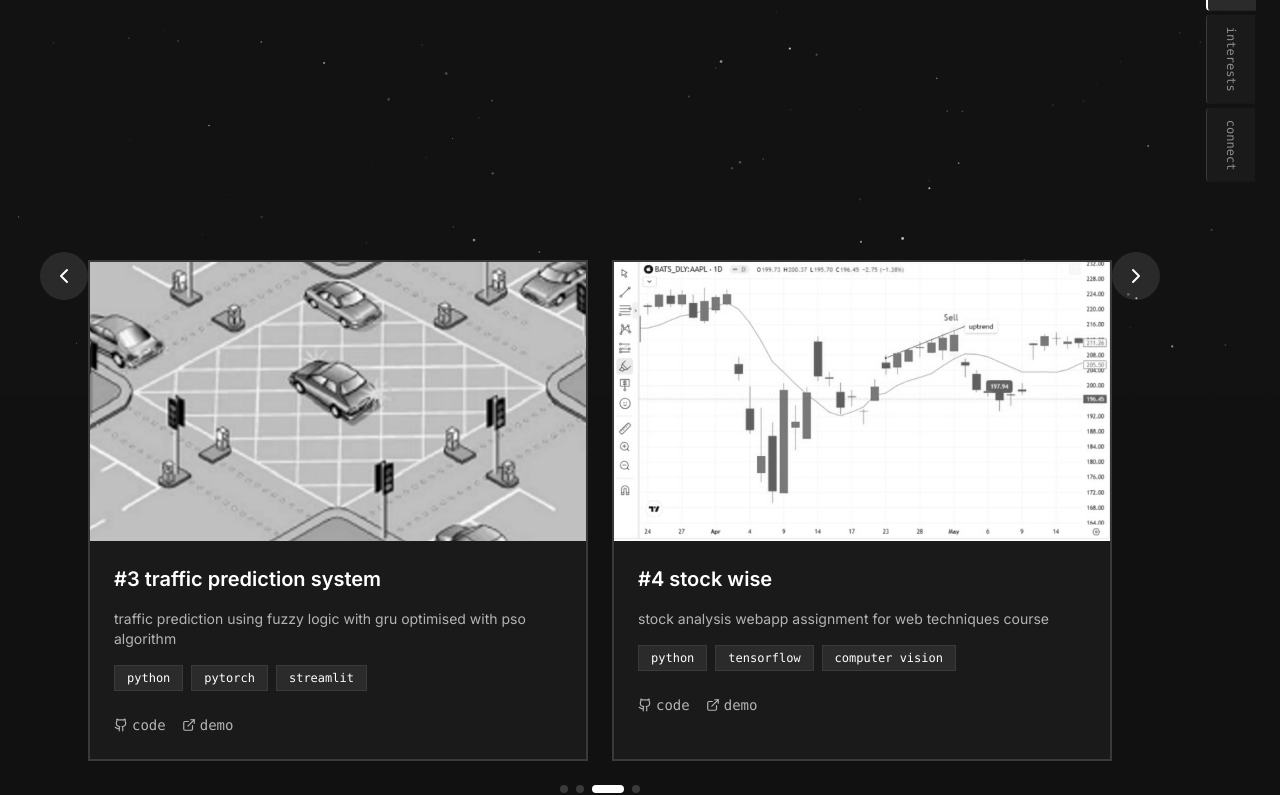
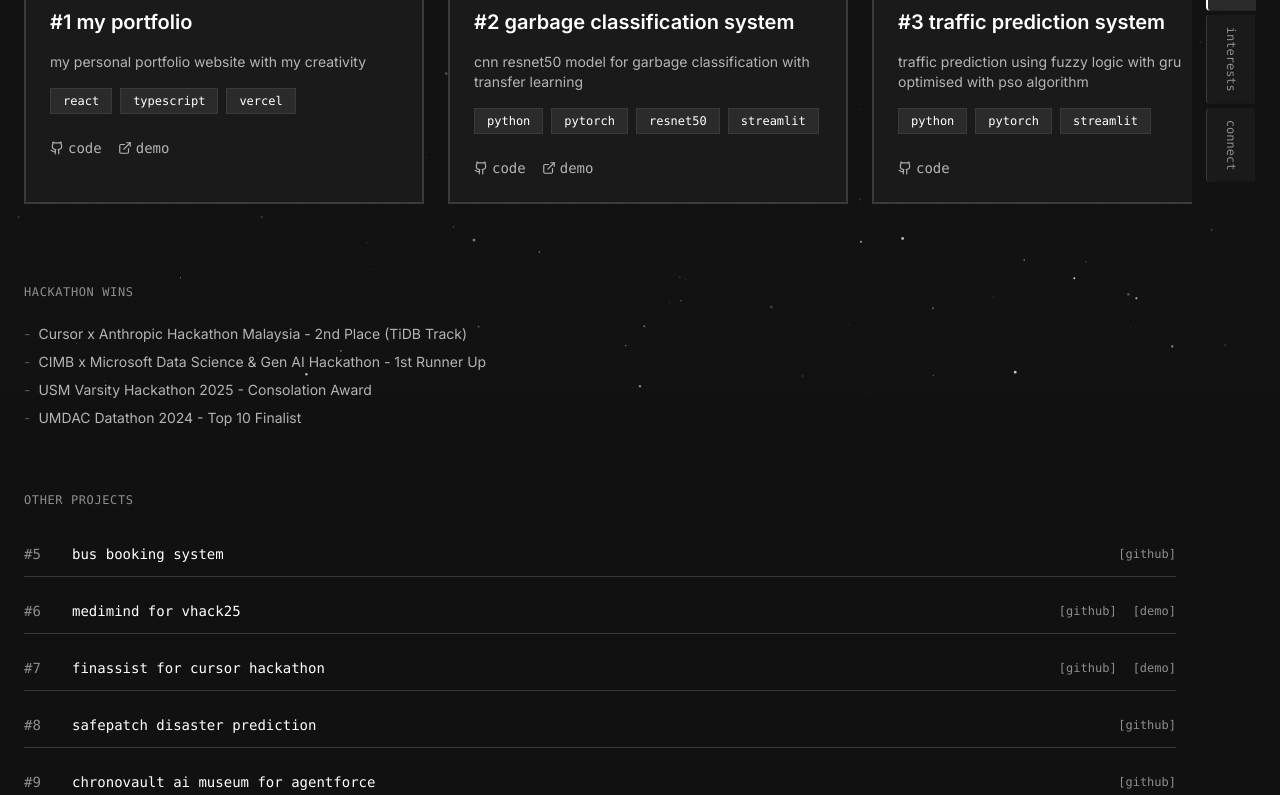
Before and after one commit to pangtengg/Portfolio, a React (Vite) app: page /projects in a window 1280 px wide. Shown: the part 405-1200 px from the top of the page. Built offline with nearby package versions, Linux system fonts and the light colour scheme.

Commit message:
update projects page

```diff
--- a/src/app/pages/Projects.tsx
+++ b/src/app/pages/Projects.tsx
@@ -1,6 +1,6 @@
-import { useState, useEffect } from 'react';
+import { useState } from 'react';
 import { motion, AnimatePresence } from 'motion/react';
-import { Github, ExternalLink, X, ChevronLeft, ChevronRight } from 'lucide-react';
+import { Github, ExternalLink, X } from 'lucide-react';
 
 const featuredProjects = [
   {
@@ -36,7 +36,7 @@ const featuredProjects = [
     title: 'stock wise',
     summary: 'stock analysis webapp assignment for web techniques course',
     description: 'built for web techniques course project, learned web development with html, css & javascript and used alpha vantage api to fetch stock data',
-    tags: ['python', 'tensorflow', 'computer vision'],
+    tags: ['html', 'css', 'javascript'],
     image: '/stockwise.jpg',
     github: 'https://github.com/pangtengg/StockAnalyser',
     demo: '#',
@@ -45,54 +45,17 @@ const featuredProjects = [
 
 const otherProjects = [
   { id: 5, title: 'bus booking system', github: 'https://github.com/pangtengg/BusBookingSystem', demo: '#' },
-  { id: 6, title: 'medimind for vhack25', github: 'https://github.com/Xuannn28/vhack2025', demo: '#' },
-  { id: 7, title: 'finassist for cursor hackathon', github: 'https://github.com/yccccc12/finance-assistance', demo: '#' },
-  { id: 8, title: 'disaster prediction', github: 'https://github.com/pangtengg/disaster-prediction', demo: '#' },
-  { id: 9, title: 'chronovault ai for agentforce', github: 'https://github.com/AMBERKUEH/agentforce', demo: '#' },
-  { id: 10, title: 'energy mind for hackomania', github: 'https://github.com/pangtengg/energymind', demo: '#' },
+  { id: 6, title: 'medimind for vhack25', github: 'https://github.com/Xuannn28/vhack2025', demo: 'https://youtu.be/1X-N-HAiz5s' },
+  { id: 7, title: 'finassist for cursor hackathon', github: 'https://github.com/yccccc12/finance-assistance', demo: 'https://devpost.com/software/finger' },
+  { id: 8, title: 'safepatch disaster prediction', github: 'https://github.com/pangtengg/disaster-prediction', demo: '#' },
+  { id: 9, title: 'chronovault ai museum for agentforce', github: 'https://github.com/AMBERKUEH/agentforce', demo: '#' },
+  { id: 10, title: 'energy mind for hackomania', github: 'https://github.com/pangtengg/energymind', demo: 'https://youtu.be/Bn2hh0TKaxw?si=YmgWL2huCyxJe1xb' },
 ];
 
 export default function Projects() {
   const [selectedProject, setSelectedProject] = useState<number | null>(null);
-  const [currentIndex, setCurrentIndex] = useState(0);
-  const [direction, setDirection] = useState(0);
 
   const selectedProjectData = featuredProjects.find((p) => p.id === selectedProject);
-
-  // Auto-advance carousel
-  useEffect(() => {
-    const timer = setInterval(() => {
-      setDirection(1);
-      setCurrentIndex((prev) => (prev + 2) % featuredProjects.length);
-    }, 5000);
-
-    return () => clearInterval(timer);
-  }, []);
-
-  const handlePrevious = () => {
-    setDirection(-1);
-    setCurrentIndex((prev) => (prev - 2 + featuredProjects.length) % featuredProjects.length);
-  };
-
-  const handleNext = () => {
-    setDirection(1);
-    setCurrentIndex((prev) => (prev + 2) % featuredProjects.length);
-  };
-
-  const slideVariants = {
-    enter: (direction: number) => ({
-      x: direction > 0 ? 300 : -300,
-      opacity: 0,
-    }),
-    center: {
-      x: 0,
-      opacity: 1,
-    },
-    exit: (direction: number) => ({
-      x: direction < 0 ? 300 : -300,
-      opacity: 0,
-    }),
-  };
 
   return (
     <div className="min-h-screen pt-12 pb-16 px-4">
@@ -108,37 +71,21 @@ export default function Projects() {
           </p>
         </motion.div>
 
-        {/* Featured Projects Carousel */}
+        {/* Featured Projects */}
         <motion.div
           initial={{ opacity: 0 }}
           animate={{ opacity: 1 }}
           transition={{ delay: 0.2 }}
-          className="relative overflow-hidden"
+          className="relative"
         >
-          <div className="relative px-16">
-            <AnimatePresence initial={false} custom={direction}>
-              <motion.div
-                key={currentIndex}
-                custom={direction}
-                variants={slideVariants}
-                initial="enter"
-                animate="center"
-                exit="exit"
-                transition={{
-                  x: { type: 'spring', stiffness: 300, damping: 30 },
-                  opacity: { duration: 0.2 },
-                }}
-                className="grid grid-cols-1 md:grid-cols-2 gap-6"
-              >
-                {[0, 1].map((offset) => {
-                  const projectIndex = (currentIndex + offset) % featuredProjects.length;
-                  const project = featuredProjects[projectIndex];
-                  return (
+          <div className="overflow-x-auto pb-4 -mx-4 px-4 scrollbar-hide">
+            <div className="flex gap-6 min-w-max">
+              {featuredProjects.map((project) => (
                 <motion.div
                   key={project.id}
                   whileHover={{ scale: 1.02 }}
                   onClick={() => setSelectedProject(project.id)}
-                      className="bg-[#1a1a1a] border-2 border-[#3A3A3A] overflow-hidden cursor-pointer hover:border-white transition-all cursor-hover"
+                  className="w-[340px] md:w-[400px] bg-[#1a1a1a] border-2 border-[#3A3A3A] overflow-hidden cursor-pointer hover:border-white transition-all cursor-hover flex-shrink-0"
                 >
                   {/* Image */}
                   <div className="aspect-video overflow-hidden bg-[#0D1117]">
@@ -182,52 +129,54 @@ export default function Projects() {
                         <Github size={14} />
                         code
                       </a>
+                      {project.demo && project.demo !== '#' && (
                         <a
                           href={project.demo}
+                          target="_blank"
+                          rel="noopener noreferrer"
                           className="flex items-center gap-1 text-sm font-mono hover:text-white transition-colors cursor-hover text-[#B4B4B4]"
                           onClick={(e) => e.stopPropagation()}
                         >
                           <ExternalLink size={14} />
                           demo
                         </a>
+                      )}
                     </div>
                   </div>
                 </motion.div>
-                  );
-                })}
-              </motion.div>
-            </AnimatePresence>
-          </div>
-
-          {/* Navigation Buttons */}
-          <button
-            onClick={handlePrevious}
-            className="absolute left-4 top-1/2 -translate-y-1/2 bg-white/10 hover:bg-white/20 p-3 rounded-full cursor-hover transition-colors"
-          >
-            <ChevronLeft size={24} className="text-white" />
-          </button>
-          <button
-            onClick={handleNext}
-            className="absolute right-4 top-1/2 -translate-y-1/2 bg-white/10 hover:bg-white/20 p-3 rounded-full cursor-hover transition-colors"
-          >
-            <ChevronRight size={24} className="text-white" />
-          </button>
-
-          {/* Dots Indicator */}
-          <div className="flex justify-center gap-2 mt-6">
-            {featuredProjects.map((_, index) => (
-              <button
-                key={index}
-                onClick={() => {
-                  setDirection(index > currentIndex ? 1 : -1);
-                  setCurrentIndex(index);
-                }}
-                className={`w-2 h-2 rounded-full transition-all cursor-hover ${
-                  index === currentIndex ? 'bg-white w-8' : 'bg-[#3A3A3A]'
-                }`}
-              />
               ))}
             </div>
+          </div>
+        </motion.div>
+
+        {/* Hackathon Wins */}
+        <motion.div
+          initial={{ opacity: 0, y: 20 }}
+          animate={{ opacity: 1, y: 0 }}
+          transition={{ delay: 0.35 }}
+          className="space-y-4"
+        >
+          <h2 className="font-mono text-xs uppercase tracking-wider text-[#8E8E8E] mb-6">
+            hackathon wins
+          </h2>
+          <ul className="space-y-2 text-sm text-[#B4B4B4]">
+            <li className="flex items-start gap-2">
+              <span className="text-[#555]">-</span>
+              <span>Cursor x Anthropic Hackathon Malaysia - 2nd Place (TiDB Track)</span>
+            </li>
+            <li className="flex items-start gap-2">
+              <span className="text-[#555]">-</span>
+              <span>CIMB x Microsoft Data Science & Gen AI Hackathon - 1st Runner Up</span>
+            </li>
+            <li className="flex items-start gap-2">
+              <span className="text-[#555]">-</span>
+              <span>USM Varsity Hackathon 2025 - Consolation Award</span>
+            </li>
+            <li className="flex items-start gap-2">
+              <span className="text-[#555]">-</span>
+              <span>UMDAC Datathon 2024 - Top 10 Finalist</span>
+            </li>
+          </ul>
         </motion.div>
 
         {/* Other Projects List */}
@@ -272,12 +221,16 @@ export default function Projects() {
                 >
                   [github]
                 </a>
+                {project.demo && project.demo !== '#' && (
                   <a
                     href={project.demo}
+                    target="_blank"
+                    rel="noopener noreferrer"
                     className="font-mono text-xs text-[#8E8E8E] hover:text-white transition-colors cursor-hover"
                   >
                     [demo]
                   </a>
+                )}
               </motion.div>
             ))}
           </div>
@@ -357,13 +310,17 @@ export default function Projects() {
                     <Github size={16} />
                     view code
                   </a>
+                  {selectedProjectData.demo && selectedProjectData.demo !== '#' && (
                     <a
                       href={selectedProjectData.demo}
+                      target="_blank"
+                      rel="noopener noreferrer"
                       className="flex items-center gap-2 px-6 py-3 border-2 border-white font-mono text-sm text-white hover:bg-white hover:text-black transition-colors cursor-hover"
                     >
                       <ExternalLink size={16} />
                       live demo
                     </a>
+                  )}
                 </div>
               </div>
             </motion.div>
```
Lines whose indentation alone changed are shown as unchanged.
